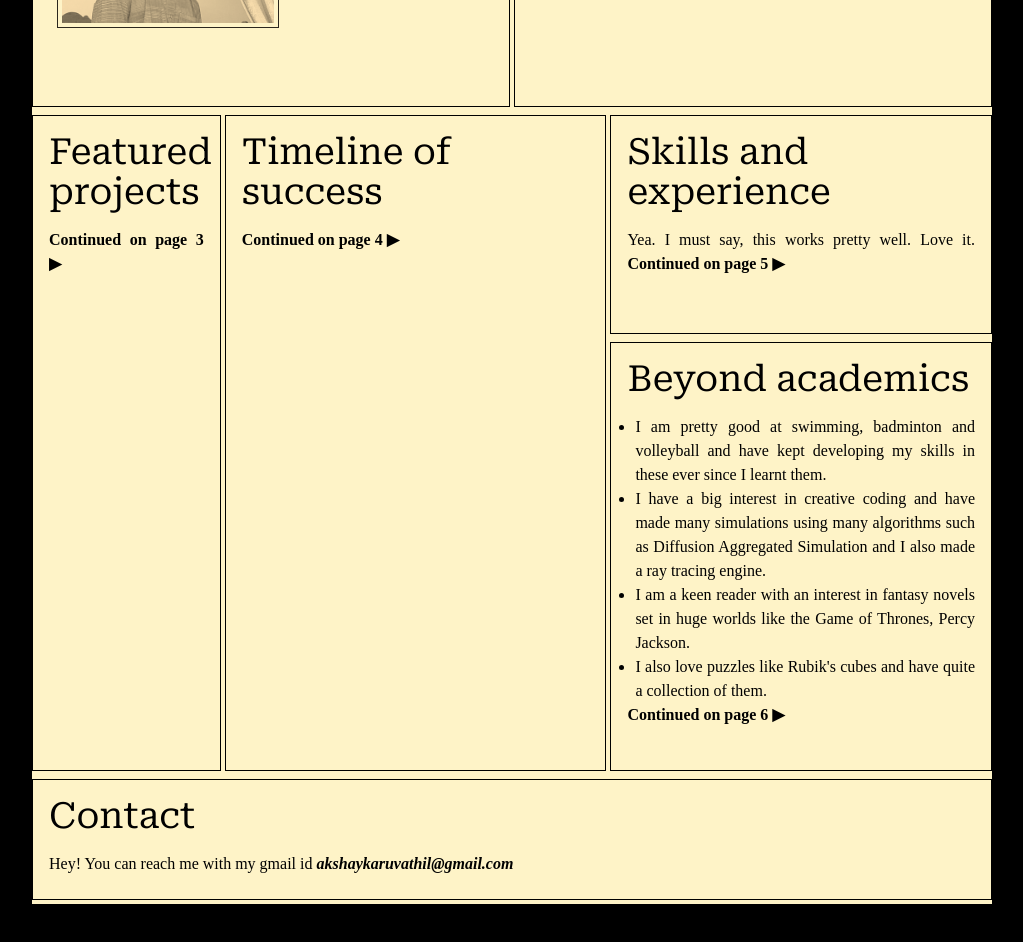
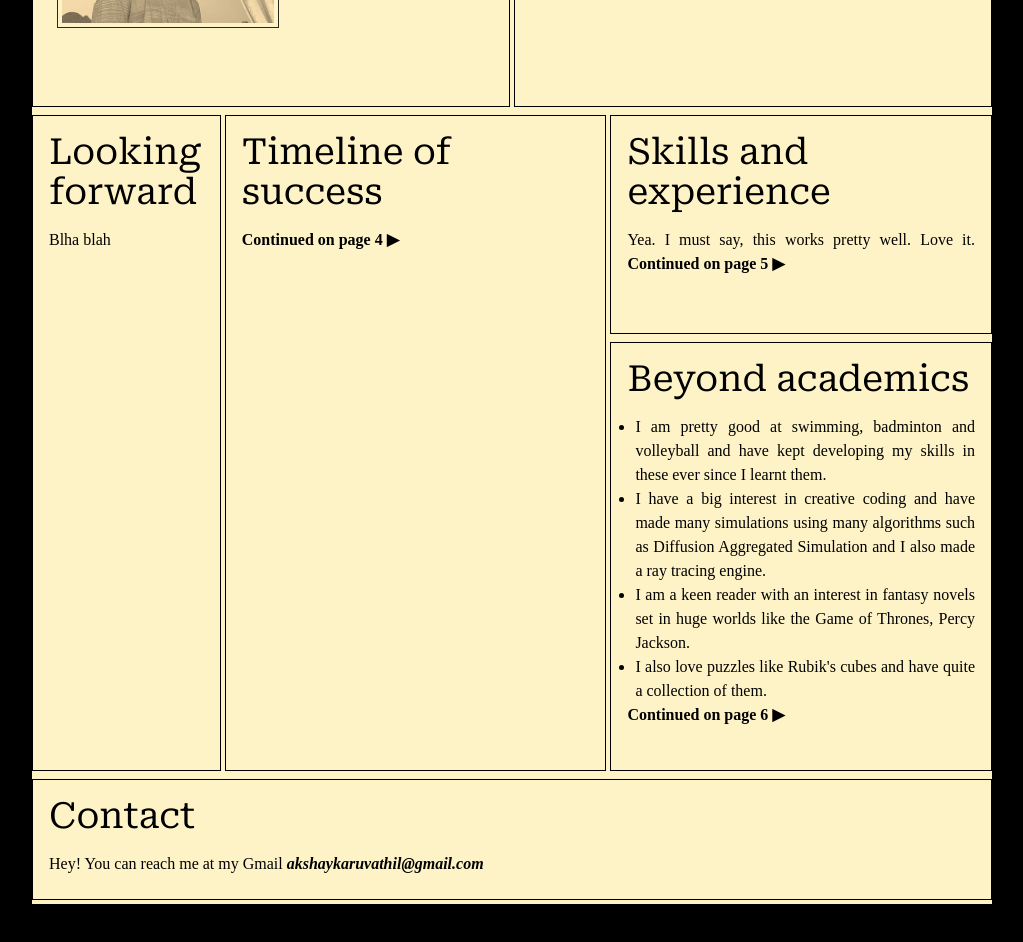
Before and after one commit to Akshay-VK/Akshay-VK.github.io, a SvelteKit app: page / in a window 1280 px wide. Shown: the part 600-1542 px from the top of the page, without its empty margins (112-1135 px from the left). Built offline with nearby package versions, Linux system fonts and the light colour scheme.

Commit message:
Updated todo

```diff
--- a/src/routes/+page.svelte
+++ b/src/routes/+page.svelte
@@ -84,6 +84,7 @@
 				<div slot="headline">In the spotlight</div>
 				<div slot="content">
 					Lorem ipsum dolor sit amet
+					<Link text="Continued on page 3 " to="/projects"/>
 				</div>
 			</Section>
 		</div>
@@ -91,9 +92,9 @@
 			class="row-span-10 col-span-2 bg-amber-100 border border-black p-4 transition-transform duration-500 overflow-hidden mb-1 dir-right"
 		>
 			<Section>
-				<div slot='headline'>Featured projects</div>
+				<div slot='headline'>Looking forward</div>
 				<div slot='content'>
-					<Link text="Continued on page 3 " to="/projects"/>
+					Blha blah
 				</div>
 			</Section>
 		</div>
@@ -139,7 +140,7 @@
 		>
 			<Section>
 				<div slot='headline'>Contact</div>
-				<div slot='content'>Hey! You can reach me with my gmail id <span class="font-bold italic hover:underline">akshaykaruvathil@gmail.com</span></div>
+				<div slot='content'>Hey! You can reach me at my Gmail <span class="font-bold italic hover:underline">akshaykaruvathil@gmail.com</span></div>
 			</Section>
 		</div>
 	</div>
--- a/src/routes/Section.svelte
+++ b/src/routes/Section.svelte
@@ -35,11 +35,11 @@
 		font-family: "Roboto Serif";
 		font-optical-sizing: auto;
 		font-variation-settings:
-			"wght" 600,
+			"wght" 700,
 			"opsz" 100,
 			"ital" 0,
 			"wdth" 50,
-			"GRAD" 80;
+			"GRAD" 10;
 	}
     .deck{
 		font-family: "Roboto Serif";
```
Also changed, not shown: todo.txt.
